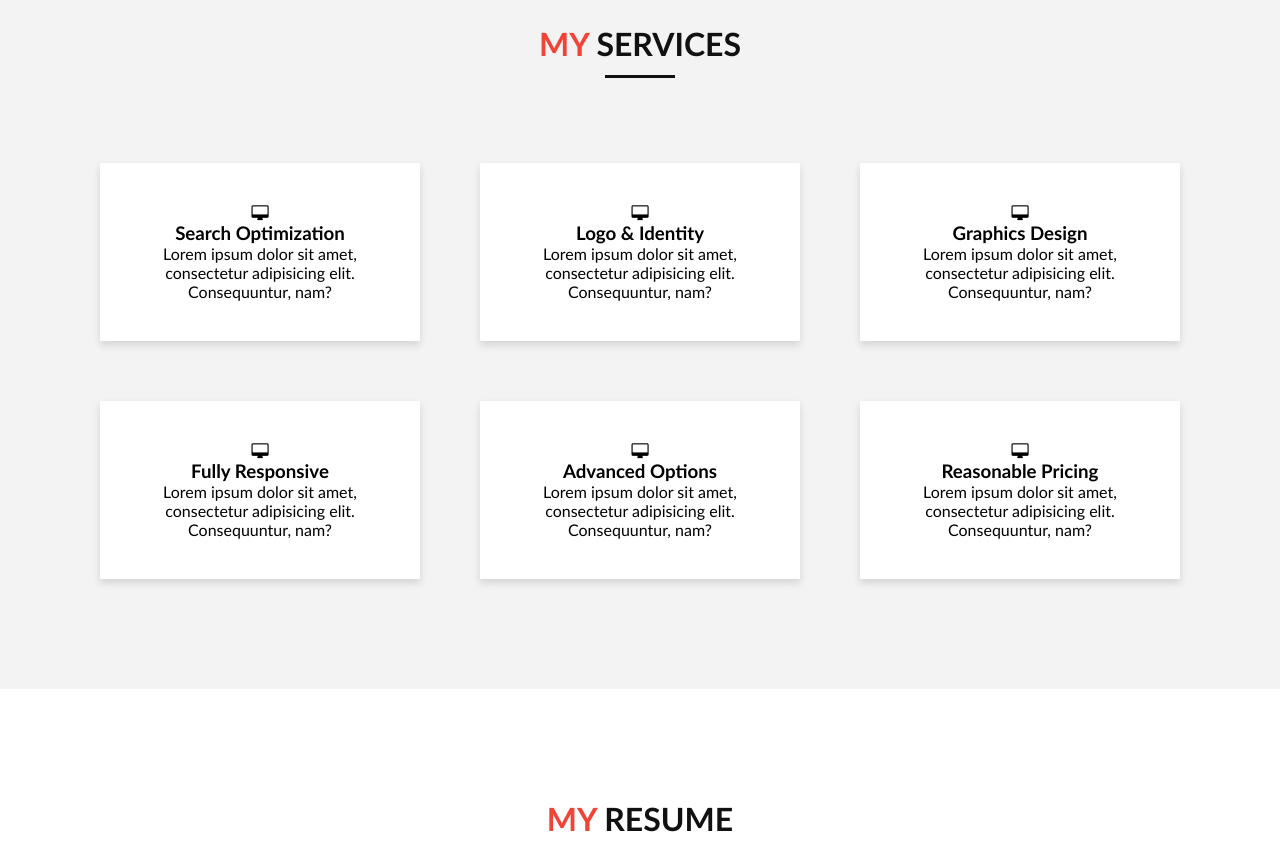
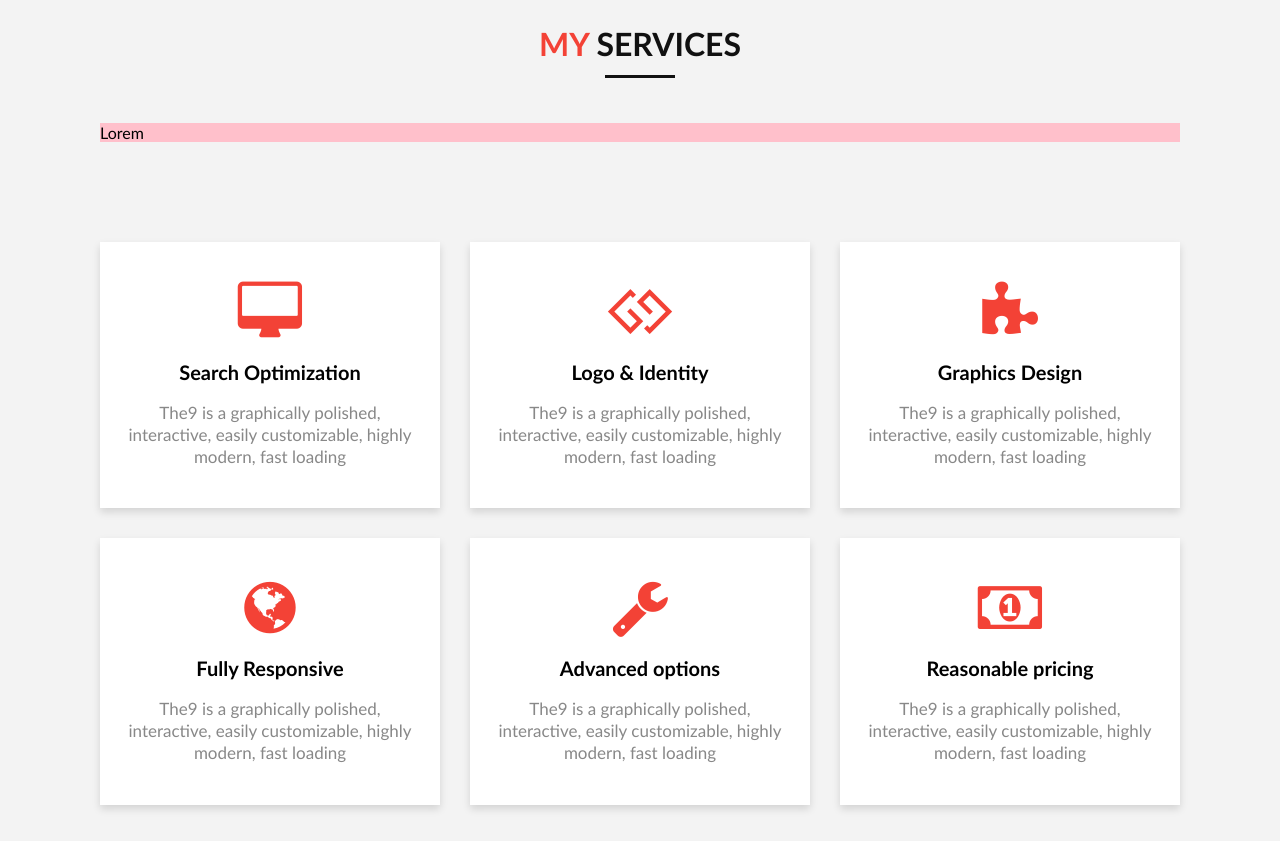
Before and after one commit to frontend-Vidas/Portfolio-82024, a website with bundled scripts: page index.html in a window 1280 px wide. Shown: the part 1260-2101 px from the top of the page. Built offline with nearby package versions, Linux system fonts and the light colour scheme.

Commit message:
Rendering services HTML

```diff
--- a/css/components/services.css
+++ b/css/components/services.css
@@ -1,9 +1,41 @@
 .services {
+    display: grid;
+    grid-template-columns: 1fr;
+    gap: 30px;
+    align-items: start;
+}
 
-}
 .services > .service {
+    display: flex;
+    flex-direction: column;
+    gap: 20px;
     padding: 40px 20px;
     text-align: center;
     background-color: #fff;
     box-shadow: 0 4px 8px #0002;
 }
+.services > .service i {
+    color: var(--main-color);
+    font-size: 60px;
+}
+.services > .service > .service-title {
+    font-weight: bold;
+    font-size: 20px;
+    line-height: 1em;
+}
+.services > .service > .service-description {
+    font-size: 17px;
+    line-height: 1.3em;
+    color: #888;
+}
+
+@media (min-width: 768px) {
+    .services {
+        grid-template-columns: 1fr 1fr;
+    }
+}
+@media (min-width: 992px) {
+    .services {
+        grid-template-columns: 1fr 1fr 1fr;
+    }
+}
--- a/index.html
+++ b/index.html
@@ -88,38 +88,12 @@
         <section class="container bg-light-grey">
             <div class="row">
                 <h2 class="col-12 section-title"><span>My</span> services</h2>
+                <div class="col-12" style="background-color: pink;">
+                    Lorem
+                </div>
             </div>
-            <div class="row services">
-                <div class="col-12 col-md-6 col-xl-4 service">
-                    <i class="fa fa-desktop" aria-hidden="true"></i>
-                    <h3>Search Optimization</h3>
-                    <p>Lorem ipsum dolor sit amet, consectetur adipisicing elit. Consequuntur, nam?</p>
-                </div>
-                <div class="col-12 col-md-6 col-xl-4 service">
-                    <i class="fa fa-desktop" aria-hidden="true"></i>
-                    <h3>Logo & Identity</h3>
-                    <p>Lorem ipsum dolor sit amet, consectetur adipisicing elit. Consequuntur, nam?</p>
-                </div>
-                <div class="col-12 col-md-6 col-xl-4 service">
-                    <i class="fa fa-desktop" aria-hidden="true"></i>
-                    <h3>Graphics Design</h3>
-                    <p>Lorem ipsum dolor sit amet, consectetur adipisicing elit. Consequuntur, nam?</p>
-                </div>
-                <div class="col-12 col-md-6 col-xl-4 service">
-                    <i class="fa fa-desktop" aria-hidden="true"></i>
-                    <h3>Fully Responsive</h3>
-                    <p>Lorem ipsum dolor sit amet, consectetur adipisicing elit. Consequuntur, nam?</p>
-                </div>
-                <div class="col-12 col-md-6 col-xl-4 service">
-                    <i class="fa fa-desktop" aria-hidden="true"></i>
-                    <h3>Advanced Options</h3>
-                    <p>Lorem ipsum dolor sit amet, consectetur adipisicing elit. Consequuntur, nam?</p>
-                </div>
-                <div class="col-12 col-md-6 col-xl-4 service">
-                    <i class="fa fa-desktop" aria-hidden="true"></i>
-                    <h3>Reasonable Pricing</h3>
-                    <p>Lorem ipsum dolor sit amet, consectetur adipisicing elit. Consequuntur, nam?</p>
-                </div>
+            <div class="row">
+                <div id="services_block" class="col-12 services"></div>
             </div>
         </section>
         <!-- SERVICES: end -->
@@ -214,7 +188,7 @@
     </footer>
     <!-- FOOTER: end -->
 
-    <script src="./js/pages/home.js" defer></script>
+    <script src="./js/pages/home.js" type="module"></script>
 </body>
 
 </html>
--- /dev/null
+++ b/js/components/services.js
@@ -0,0 +1,53 @@
+function services() {
+    let HTML = '';
+
+    const servicesData = [
+        {
+            icon: 'desktop',
+            title: 'Search Optimization',
+            desc:'The9 is a graphically polished, interactive, easily customizable, highly modern, fast loading',
+        },
+        {
+            icon: 'gg',
+            title: 'Logo &amp; Identity',
+            desc:'The9 is a graphically polished, interactive, easily customizable, highly modern, fast loading',
+        },
+        {
+            icon: 'puzzle-piece',
+            title: 'Graphics Design',
+            desc:'The9 is a graphically polished, interactive, easily customizable, highly modern, fast loading',
+        },
+        {
+            icon: 'globe',
+            title: 'Fully Responsive',
+            desc:'The9 is a graphically polished, interactive, easily customizable, highly modern, fast loading',
+        },
+        {
+            icon: 'wrench',
+            title: 'Advanced options',
+            desc:'The9 is a graphically polished, interactive, easily customizable, highly modern, fast loading',
+        },
+        {
+            icon: 'money',
+            title: 'Reasonable pricing',
+            desc:'The9 is a graphically polished, interactive, easily customizable, highly modern, fast loading',
+        },
+    ];
+
+    for (const service of servicesData) {
+        HTML += `<div class="service">
+                    <i class="fa fa-${service.icon}" aria-hidden="true"></i>
+                    <h3 class="service-title">${service.title}</h3>
+                    <p class="service-description">${service.desc}</p>
+                 </div>
+                 `;
+}
+
+    const servicesDOM = document.getElementById('services_block');
+
+    servicesDOM.innerHTML = HTML;
+
+    return;
+}
+
+export { services };
--- a/js/pages/home.js
+++ b/js/pages/home.js
@@ -1,4 +1,5 @@
 // IMPORTS
+import { services } from '../components/services.js';
 
 // EXECUTION
 
@@ -12,6 +13,7 @@
 /* ABOUT ME: end */
 
 /* SERVICES: start */
+services();
 /* SERVICES: end */
 
 /* RESUME: start */
```
